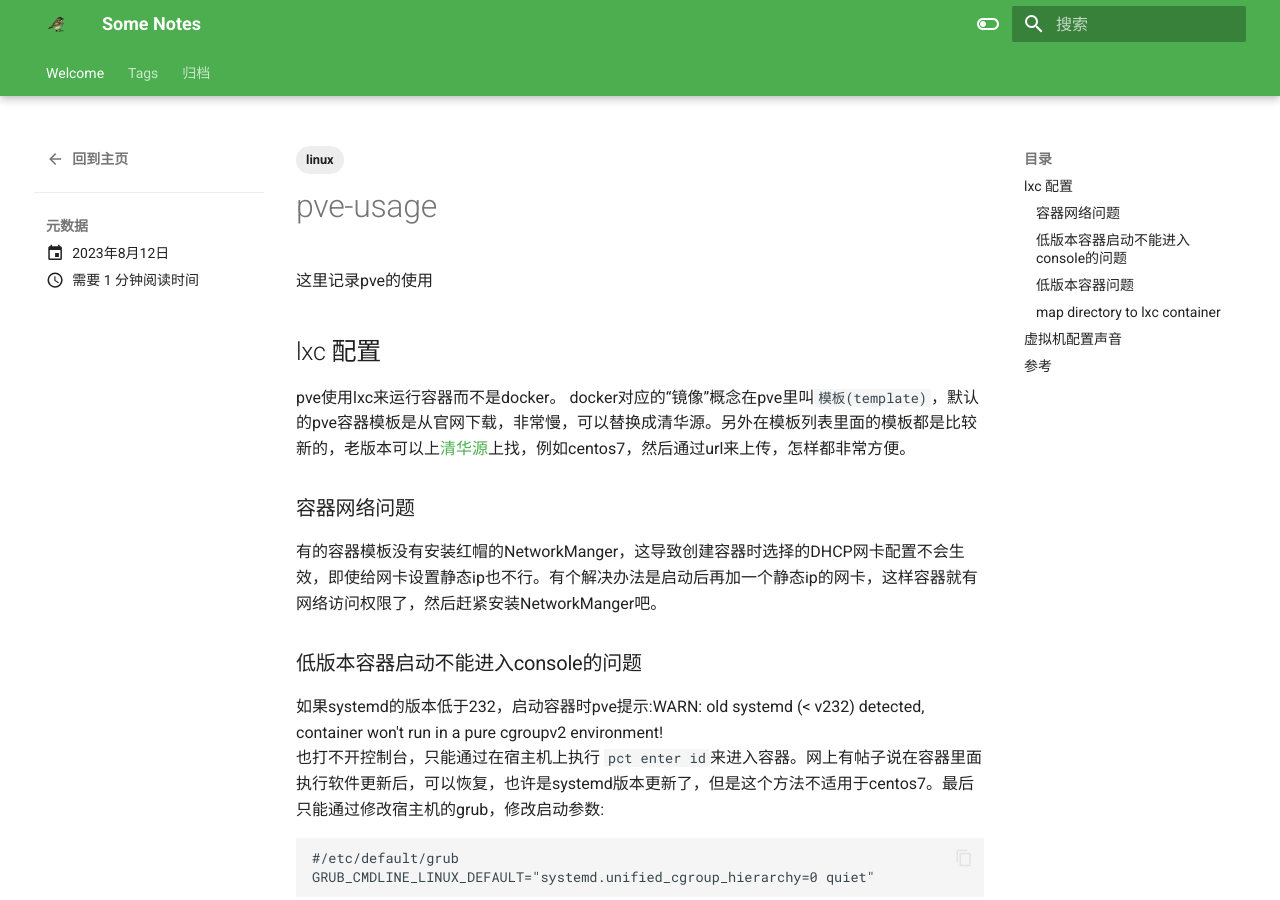
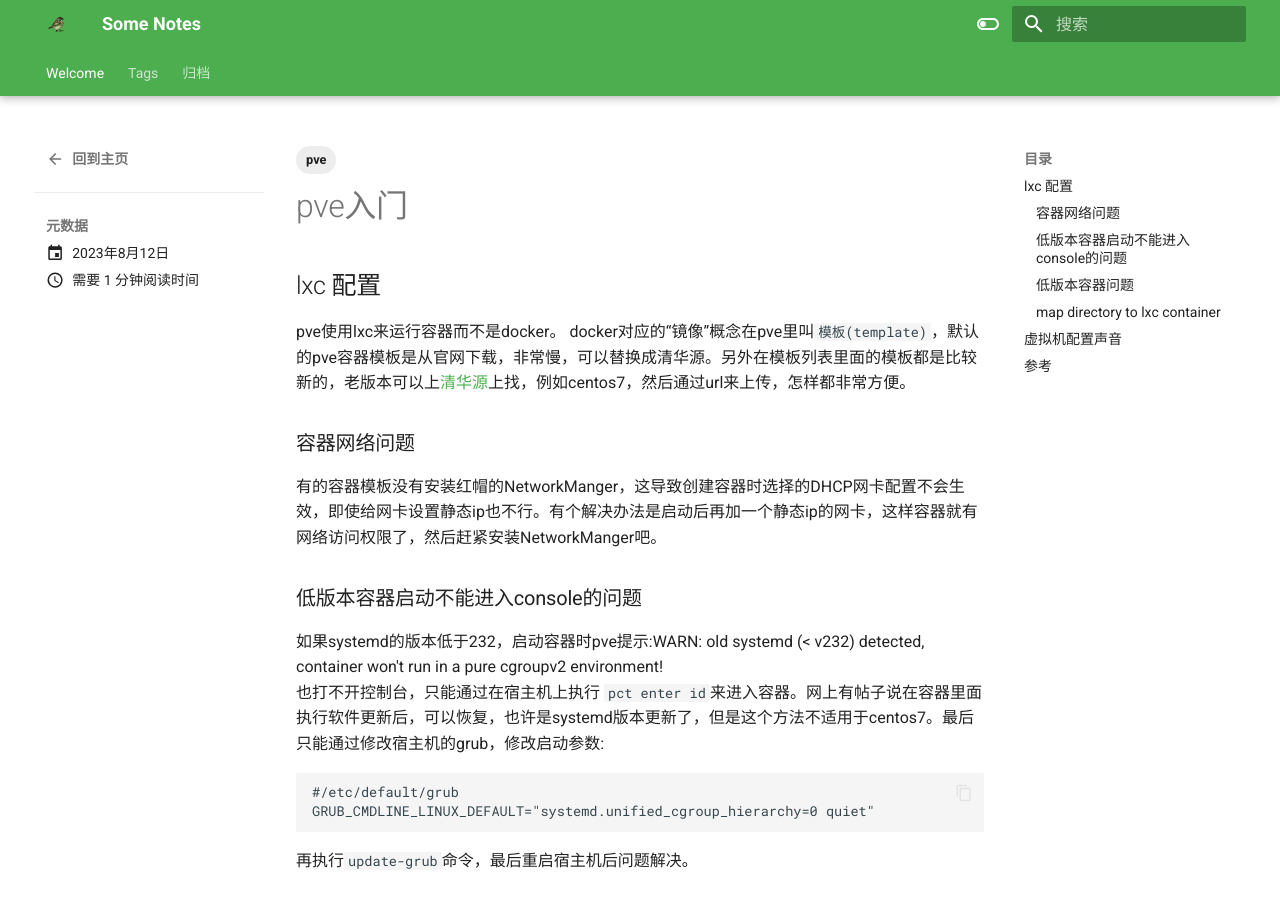
Before and after one commit to energygreek/notes, an MkDocs documentation site: the page built from docs/posts/pve-usage.md, in a window 1280 px wide and 900 px high. Built offline with MkDocs 1.6.1 and Material for MkDocs 9.7.7, drawn with Linux system fonts in a browser that asks for light colours; a script that is not in the unit is left out.

```diff
--- a/docs/posts/pve-usage.md
+++ b/docs/posts/pve-usage.md
@@ -1,10 +1,9 @@
 ---
-title: pve-usage
 date: 2023-08-12 17:39:12
-tags: [linux]
+tags: [pve]
 ---
 
-这里记录pve的使用
+# pve入门
 
 ## lxc 配置
 pve使用lxc来运行容器而不是docker。 docker对应的“镜像”概念在pve里叫`模板(template)`，默认的pve容器模板是从官网下载，非常慢，可以替换成清华源。另外在模板列表里面的模板都是比较新的，老版本可以上[清华源](https://mirrors.tuna.tsinghua.edu.cn/proxmox/images/system/)上找，例如centos7，然后通过url来上传，怎样都非常方便。
```
Also changed, not shown: docs/posts/change hostname of pve and vm.md (+0 -1 lines), docs/posts/ipsec.md (+0 -1 lines), docs/posts/lxc enable tun device.md (+0 -1 lines).
